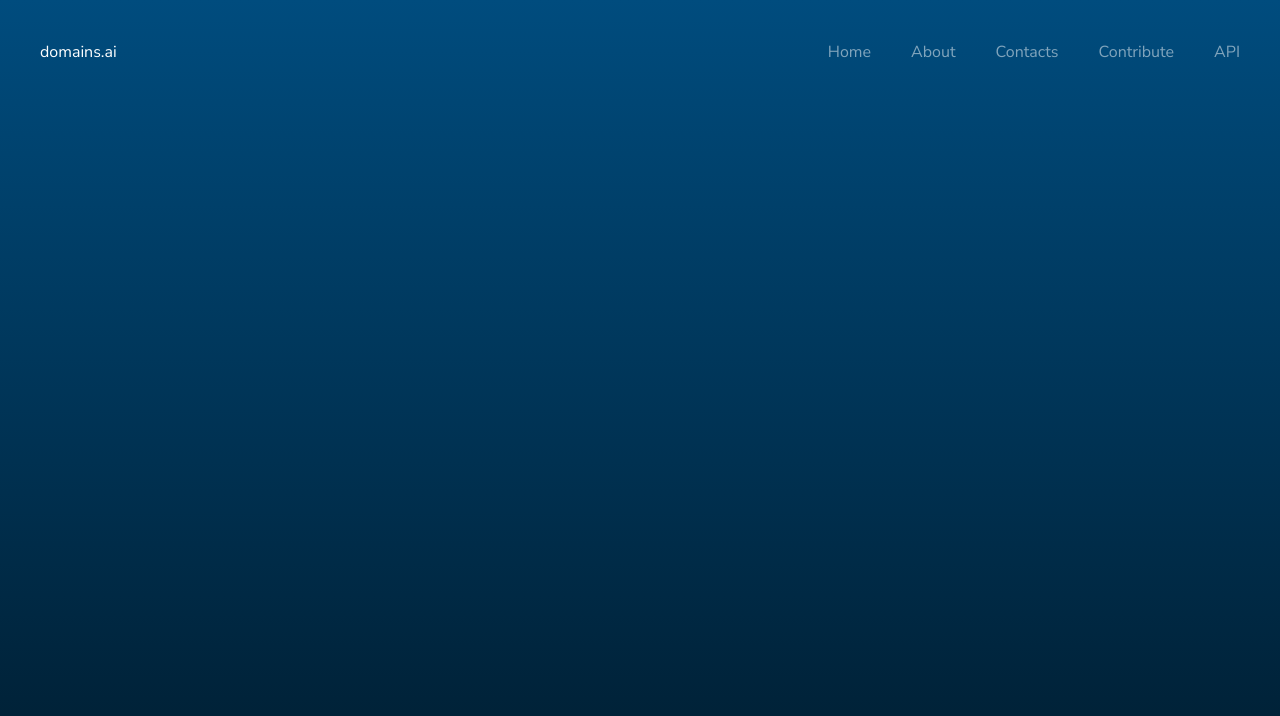
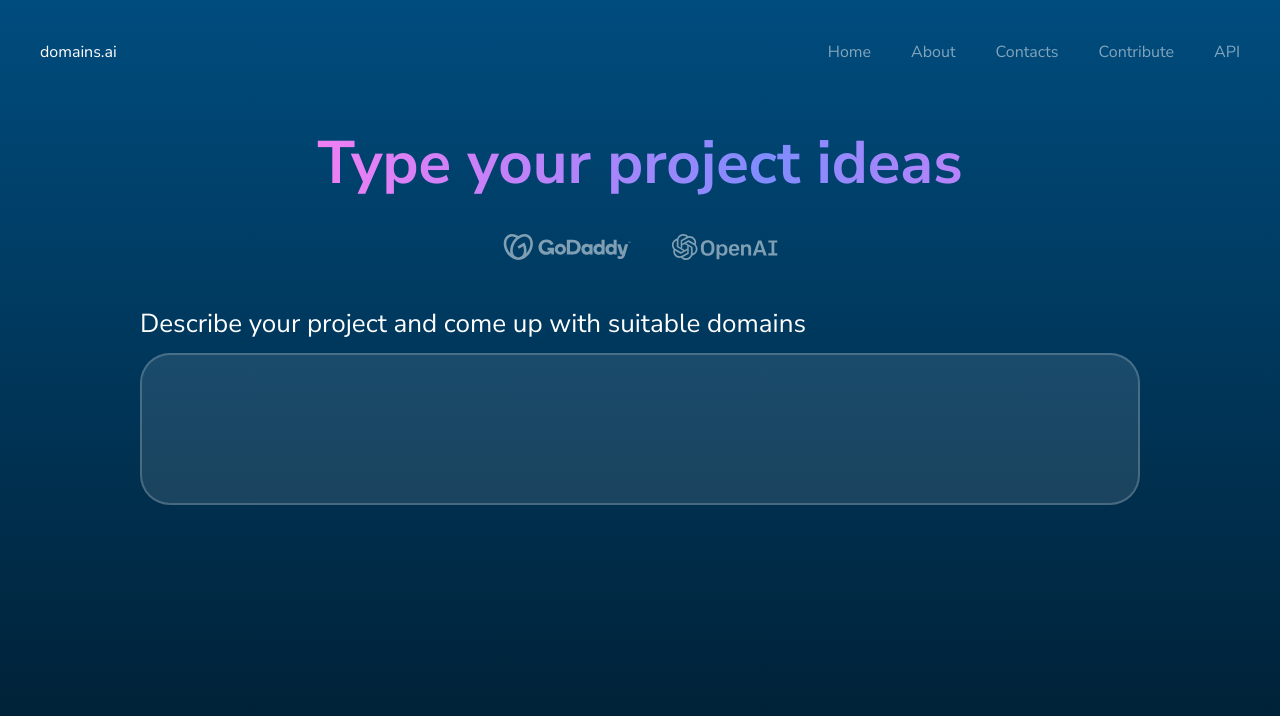
Before and after one commit to domainslab/client, a React (Vite) app: page / in a window 1280 px wide. Shown: the top 716 px of the page. Built offline with nearby package versions, Linux system fonts and the light colour scheme.

Commit message:
add heading and search block mockup on home page

```diff
--- a/index.html
+++ b/index.html
@@ -13,7 +13,7 @@
     <title>AI-based domain search</title>
   </head>
   <body
-    class="text-xl font-sans text-MainText min-h-screen bg-gradient-to-b from-[#004C7E] to-[#001D30]"
+    class="m-0 p-0 text-xl font-sans text-MainText min-h-screen bg-gradient-to-b from-[#004C7E] to-[#001D30]"
   >
     <div id="root"></div>
     <script type="module" src="/src/main.tsx"></script>
--- a/src/index.css
+++ b/src/index.css
@@ -2,7 +2,31 @@
 @tailwind components;
 @tailwind utilities;
 
-body {
-  margin: 0;
-  padding: 0;
+.gradient-title {
+  background-image: linear-gradient(
+    90deg,
+    #7f8cfe 0%,
+    #c780f8 12%,
+    #ff80f2 24%,
+    #ff8080 36%,
+    #ffcc80 50%,
+    #ff8080 62%,
+    #ff80f2 74%,
+    #c780f8 86%,
+    #7f8cfe 100%
+  );
+  background-size: 200% 200%;
+  animation: gradient 8s linear infinite;
 }
+
+@keyframes gradient {
+  0% {
+    background-position: 0%;
+  }
+  50% {
+    background-position: 100%;
+  }
+  100% {
+    background-position: 200%;
+  }
+}
--- a/src/pages/Home/Home.tsx
+++ b/src/pages/Home/Home.tsx
@@ -1,9 +1,15 @@
 import Header from 'pages/components/Header';
+import Heading from './components/Heading';
+import Search from './components/Search';
 
 const HomePage: React.FC = () => {
   return (
     <div>
       <Header active="" />
+      <div className="max-w-[1000px] mt-[20px] mb-0 mx-auto flex flex-col gap-[50px]">
+        <Heading />
+        <Search />
+      </div>
     </div>
   );
 };
--- /dev/null
+++ b/src/pages/Home/components/Heading.tsx
@@ -0,0 +1,16 @@
+import { ReactComponent as GoDaddyLogo } from 'assets/images/godaddy-logo.svg';
+import { ReactComponent as OpenAILogo } from 'assets/images/openai-logo.svg';
+
+const Heading: React.FC = () => (
+  <div className="flex flex-col gap-[30px]">
+    <h1 className="flex justify-center text-[3.75rem] leading-[normal] font-extrabold text-transparent bg-clip-text gradient-title">
+      Type your project ideas
+    </h1>
+    <div className="flex gap-[40px] justify-center">
+      <GoDaddyLogo />
+      <OpenAILogo />
+    </div>
+  </div>
+);
+
+export default Heading;
--- /dev/null
+++ b/src/pages/Home/components/Search.tsx
@@ -0,0 +1,8 @@
+const Search: React.FC = () => (
+  <div className="flex flex-col gap-[15px]">
+    <h2 className="text-[1.625rem]">Describe your project and come up with suitable domains</h2>
+    <div className="rounded-[30px] p-[25px] h-[152px] bg-LightBg1 border-2 border-StrokeColor"></div>
+  </div>
+);
+
+export default Search;
```
Also changed, not shown: src/assets/images/godaddy-logo.svg (added), src/assets/images/openai-logo.svg (added).
